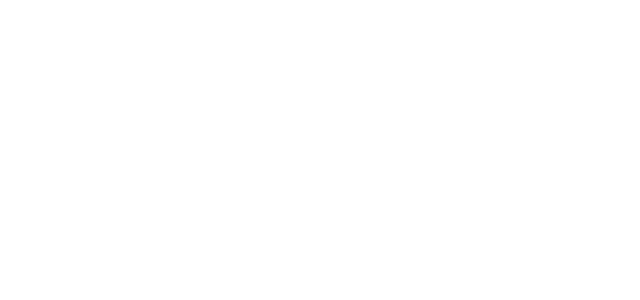
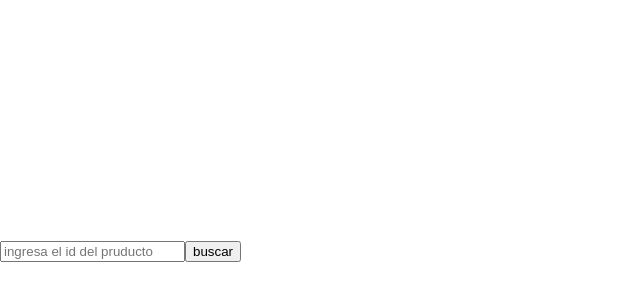
Before and after one commit to ojalv/pw1-tp1-react, a React (Vite) app: page / in a window 1280 px wide. Shown: the part 150-450 px from the top of the page, without its empty margins (0-640 px from the left). Built offline with nearby package versions, Linux system fonts and the light colour scheme.

Commit message:
feat(Ejercicio 1): completado el planteo del enunciado

```diff
--- a/src/App.jsx
+++ b/src/App.jsx
@@ -1,7 +1,9 @@
-
+import { productos } from "./data/productos";
+import { Ejercicio1 } from "./components/Ejercicio1";
 function App() {
   return (
     <>
+      <Ejercicio1 productos = {JSON.parse(productos)}/>
     </>
   );
 }
--- /dev/null
+++ b/src/components/Ejercicio1.jsx
@@ -0,0 +1,32 @@
+//Ejercicio 1: Escribe una función `encontrarProducto`, que recibe el `idProducto`, y
+//retorna el objeto que corresponde al producto buscado.
+
+import { useState } from "react"
+
+export const Ejercicio1 = ({ productos }) => {
+
+	const encontrarProducto = (idProducto) => {
+		// si se encuentra el producto, lo retorna
+		// si no lo encuentra, retorna undefined
+		return productos.find((p) => p.idProducto === parseInt(idProducto))
+	}
+
+	const [campoBusqueda, setCampoBusqueda] = useState("")// almacena el valor del campo de busqueda
+
+	const manejarSubmit = (evento, campoBusqueda) => {
+		evento.preventDefault();//previene el submit del formulario
+		evento.target.elements["campoBusqueda"].value = "" //limpia el campo de busqueda
+		console.log(encontrarProducto(campoBusqueda)) //ejecuta la funcion encontrar producto e imprime el resultado en consola
+	}
+
+	return (
+		<section id="Ejercicio-1">
+			<form
+				onSubmit={(evento) => manejarSubmit(evento, campoBusqueda)}>
+				<input type="text" name="campoBusqueda" id="" placeholder="ingresa el id del pruducto" onChange={(event) => { setCampoBusqueda(event.target.value) }} />
+				<input type="submit" name="submit" id="" value="buscar" />
+				<div></div>
+			</form>
+		</section>
+	)
+}
```
